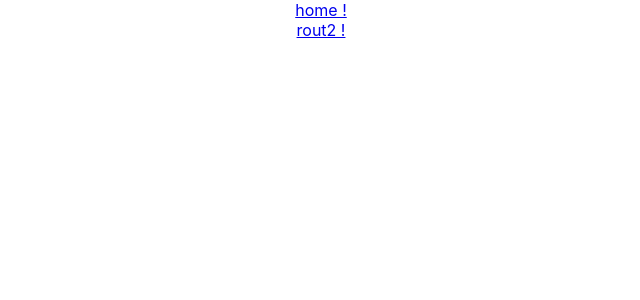
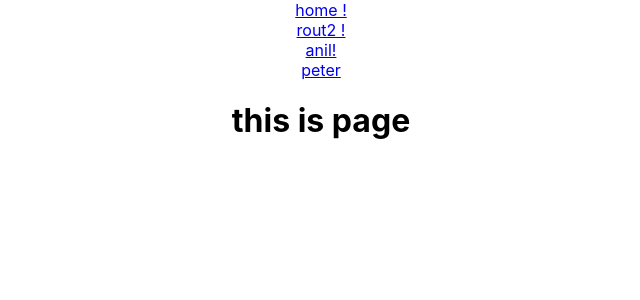
Before and after one commit to Guri1624/react_app, a React (Create React App) app: page / in a window 1280 px wide. Before the commit this address had no page. Shown: the top 300 px of the page, without its empty margins (319-959 px from the left). Built offline with nearby package versions, Linux system fonts and the light colour scheme.

Commit message:
multipage pass in rout

```diff
--- a/src/App.js
+++ b/src/App.js
@@ -3,16 +3,20 @@ import './App.css';
 import { BrowserRouter, Routes, Route, Link } from 'react-router-dom';
 import Home from './componenet/Home'
 import Rout2 from './componenet/Rout2'
+import Error from './componenet/Error'
 function App() {
   return (
     <div className='App'>
       <BrowserRouter>
       <Link to="/home">home !</Link><br></br>
      <Link to="/rout2">rout2 !</Link><br></br>
-
+     <Link to="/Error/anil">anil!</Link><br></br>
+     <Link to="/Error/peter">peter</Link><br></br>
         <Routes>
           <Route path="/home" element={<Home />} />
           <Route path="/rout2" element={<Rout2/>} />
+          <Route path="/Error/:name"   element={<Error/>}/>
+          <Route path="/"  element={<Error/>}/>
         </Routes>
       </BrowserRouter>
     </div>
--- /dev/null
+++ b/src/componenet/Error.js
@@ -0,0 +1,14 @@
+import { useParams } from "react-router-dom";
+function Error()
+{
+    const params=useParams();
+    const {name}=params;
+    console.warn(name);
+    return(
+        <div>
+        <h1>this is {name} page</h1>
+
+        </div>
+    )
+}
+export default Error;
```
Also changed, not shown: src/componenet/Home.js (line endings or trailing spaces).
